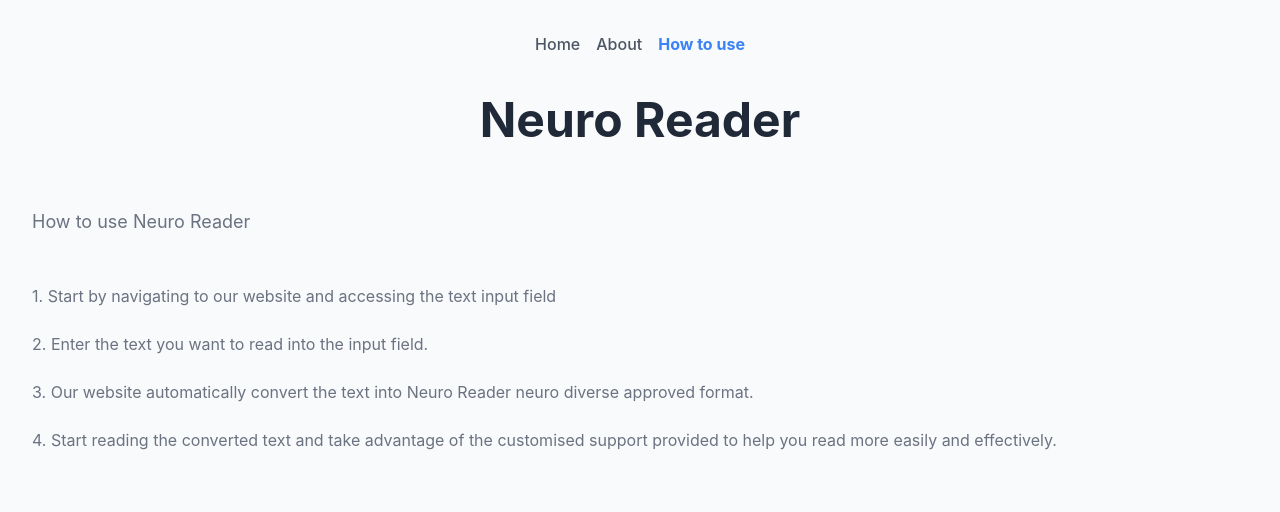
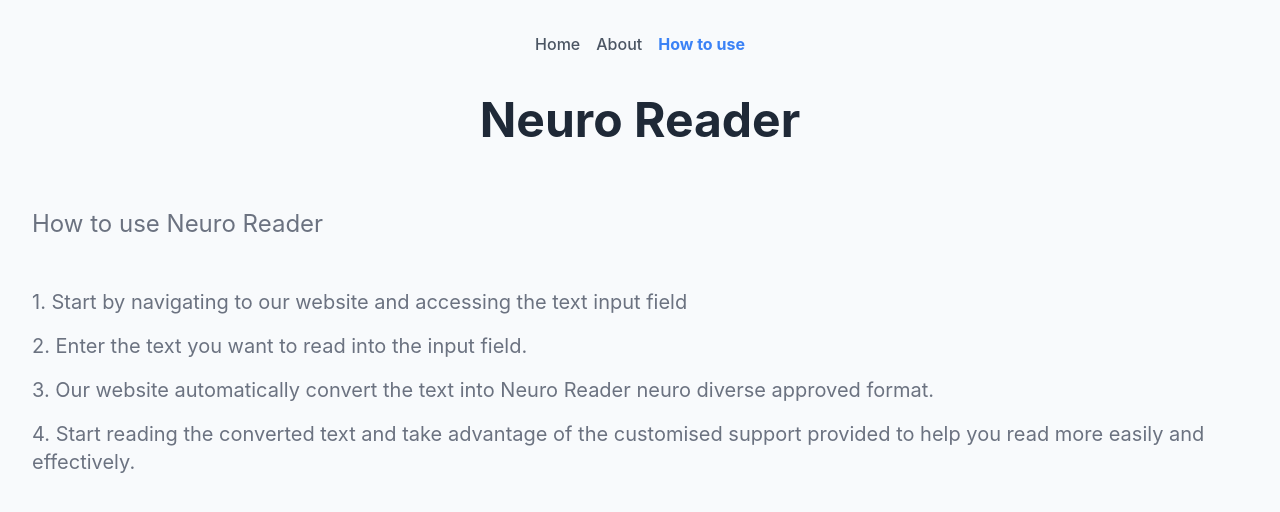
Before and after one commit to laurencetuchin/neuroreader, a React (Vite) app in the folder neuro-reader/: page /how in a window 1280 px wide. Shown: the top 512 px of the page. Built offline with nearby package versions, Linux system fonts and the light colour scheme.

Commit message:
Increase font size

```diff
--- a/neuro-reader/src/utilities/HowToUse.jsx
+++ b/neuro-reader/src/utilities/HowToUse.jsx
@@ -10,10 +10,10 @@
     ];
   return (
     <div className='contain mx-auto py-12'>
-        <h1 className='text-lg mb-12 text-left '>How to use Neuro Reader</h1>
+        <h1 className='text-2xl mb-12 text-left '>How to use Neuro Reader</h1>
         <div className=''>
 
-            <ol className='text-left text-base space-y-6 '>
+            <ol className='text-left text-xl space-y-4 '>
                 {howTo.map((instruction, index) => {
                     return (
                         <li key={instruction.key}>{index + 1}. {instruction.description}</li>
```
